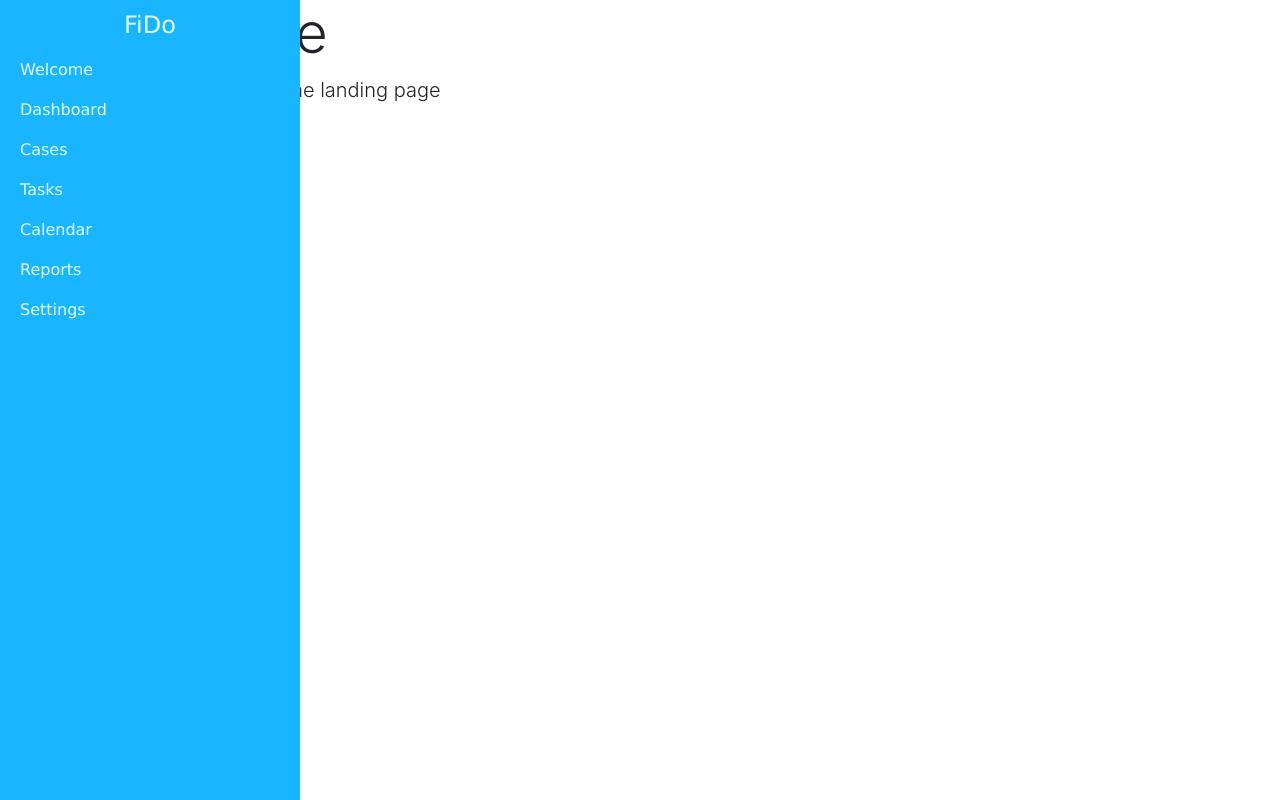
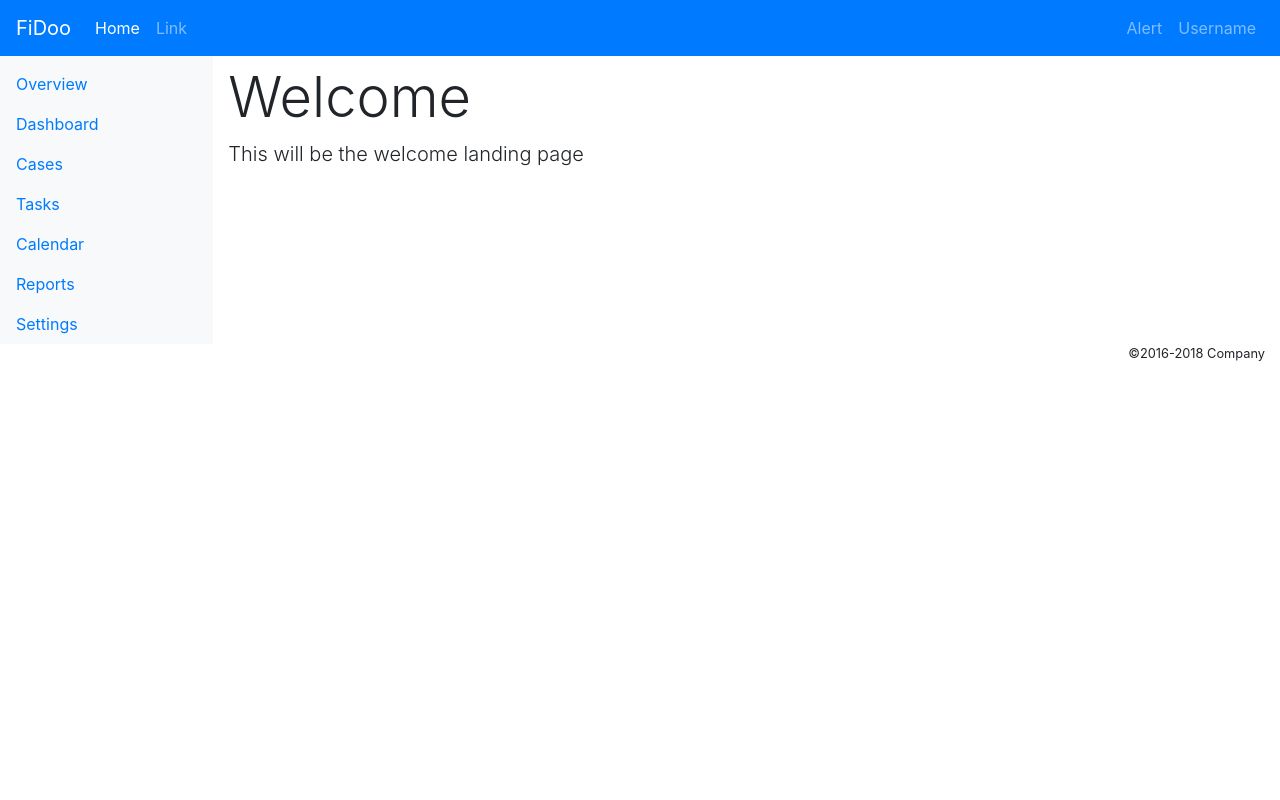
Before and after one commit to djarbo/sub4software, an Angular app in the folder angular-client/: page / in a window 1280 px wide. Built offline with nearby package versions, Linux system fonts and the light colour scheme.

Commit message:
Cleaned up app component, moved navbar scss/html to own component

```diff
--- a/angular-client/src/app/app.component.html
+++ b/angular-client/src/app/app.component.html
@@ -1,29 +1,56 @@
-<!--<router-outlet name="sidebar"></router-outlet>-->
-<html>
-    <head>
-    </head>
+<script js>
+    $(document).ready(function() {
 
-    <body>
-        <div class="nav-side-menu">
-            <div class="brand">FiDo</div>
-            <i class="fa fa-bars fa-2x toggle-btn" data-toggle="collapse" data-target="#menu-content"></i>
+        $('[data-toggle=offcanvas]').click(function() {
+          $('.row-offcanvas').toggleClass('active');
+        });
+    });
+</script>
 
-                <div class="menu-list">
+<app-navbar></app-navbar>
+<div class="container-fluid" id="main">
+    <div class="row row-offcanvas row-offcanvas-left">
+        <!--<app-sidebar></app-sidebar>-->
+        <div class="col-md-3 col-lg-2 sidebar-offcanvas bg-light pl-0" id="sidebar" role="navigation">
+            <app-sidebar></app-sidebar>
+        </div>
+        <!--/col-->
 
-                    <ul id="menu-content" class="menu-content collapse out">
-                        <a routerLink="/"><li>Welcome</li></a>
-                        <a routerLink="/dashboard"><li>Dashboard</li></a>
-                        <a routerLink="/cases"><li>Cases</li></a>
-                        <a routerLink="/tasks"><li>Tasks</li></a>
-                        <a routerLink="/calendar"><li>Calendar</li></a>
-                        <a routerLink="/reports"><li>Reports</li></a>
-                        <a routerLink="/settings"><li>Settings</li></a>
-                    </ul>
-             </div>
+        <div class="col main pt-5 mt-3">
+            <router-outlet></router-outlet>
         </div>
+        <!--/main col-->
+    </div>
 
-        <div class="container">
-          <router-outlet></router-outlet>
+</div>
+<!--/.container-->
+<footer class="container-fluid">
+    <p class="text-right small">©2016-2018 Company</p>
+</footer>
+
+
+<!-- Modal -->
+<div class="modal fade" id="myModal" tabindex="-1" role="dialog">
+    <div class="modal-dialog" role="document">
+        <div class="modal-content">
+            <div class="modal-header">
+                <h4 class="modal-title" id="myModalLabel">Modal</h4>
+                <button type="button" class="close" data-dismiss="modal" aria-label="Close">
+                    <span aria-hidden="true">×</span>
+                    <span class="sr-only">Close</span>
+                </button>
+            </div>
+            <div class="modal-body">
+                <p>This is a dashboard layout for Bootstrap 4. This is an example of the Modal component which you can use to show content.
+                Any content can be placed inside the modal and it can use the Bootstrap grid classes.</p>
+                <p>
+                    <a href="https://www.codeply.com/go/KrUO8QpyXP" target="_ext">Grab the code at Codeply</a>
+                </p>
+            </div>
+            <div class="modal-footer">
+                <button type="button" class="btn btn-secondary" data-dismiss="modal">Close</button>
+                <button type="button" class="btn btn-primary-outline" data-dismiss="modal">OK</button>
+            </div>
         </div>
-    </body>
-</html>
+    </div>
+</div>
--- a/angular-client/src/app/app.component.scss
+++ b/angular-client/src/app/app.component.scss
@@ -1,149 +1,158 @@
-$menuBgColor : #19b6ff;
-$menuTextColor : #e1ffff;
-$menuHoverBgColor : #4f5b69;
-$menuActiveBgColor : #bdf5ff;
-$menuActiveTextColor : black;
-
-.nav-side-menu {
-  overflow: auto;
-  font-family: verdana;
-  font-size: 16px;
-  font-weight: 200;
-  background-color: $menuBgColor;
-  position: fixed;
-  top: 0px;
-  width: 300px;
-  height: 100%;
-  color: $menuTextColor;
+body, html {
+  height:100%;
 }
 
-.nav-side-menu .brand {
-  background-color: $menuBgColor;
-  line-height: 50px;
-  display: block;
-  text-align: center;
-  font-size: 24px;
-}
-.nav-side-menu .toggle-btn {
-  display: none;
-}
-.nav-side-menu ul,
-.nav-side-menu li {
-  list-style: none;
-  padding: 0px;
-  margin: 0px;
-  line-height: 40px;
-  cursor: pointer;
-  /*
-    .collapsed{
-       .arrow:before{
-                 font-family: FontAwesome;
-                 content: "\f053";
-                 display: inline-block;
-                 padding-left:10px;
-                 padding-right: 10px;
-                 vertical-align: middle;
-                 float:right;
-            }
-     }
-*/
-}
-.nav-side-menu ul :not(collapsed) .arrow:before,
-.nav-side-menu li :not(collapsed) .arrow:before {
-  font-family: FontAwesome;
-  content: "\f078";
-  display: inline-block;
-  padding-left: 10px;
-  padding-right: 10px;
-  vertical-align: middle;
-  float: right;
-}
-.nav-side-menu ul .active,
-.nav-side-menu li .active {
-  background-color: $menuActiveBgColor;
-  color: $menuActiveTextColor;
-}
-.nav-side-menu ul .sub-menu li.active,
-.nav-side-menu li .sub-menu li.active {
-  color: #d19b3d;
-}
-.nav-side-menu ul .sub-menu li.active a,
-.nav-side-menu li .sub-menu li.active a {
-  color: $menuActiveTextColor;
-}
-.nav-side-menu ul .sub-menu li,
-.nav-side-menu li .sub-menu li {
-  background-color: #181c20;
-  border: none;
-  line-height: 28px;
-  border-bottom: 1px solid #23282e;
-  margin-left: 0px;
-}
-.nav-side-menu ul .sub-menu li:hover,
-.nav-side-menu li .sub-menu li:hover {
-  background-color: #020203;
-}
-.nav-side-menu ul .sub-menu li:before,
-.nav-side-menu li .sub-menu li:before {
-  font-family: FontAwesome;
-  content: "\f105";
-  display: inline-block;
-  padding-left: 10px;
-  padding-right: 10px;
-  vertical-align: middle;
-}
-.nav-side-menu li {
-  padding-left: 20px;
-}
-.nav-side-menu a li {
-  text-decoration: none;
-  color: $menuTextColor;
-}
-.nav-side-menu a li i {
-  padding-left: 10px;
-  width: 20px;
-  padding-right: 20px;
-}
-.nav-side-menu li:hover {
-  background-color: $menuHoverBgColor;
-  -webkit-transition: all 1s ease;
-  -moz-transition: all 1s ease;
-  -o-transition: all 1s ease;
-  -ms-transition: all 1s ease;
-  transition: all 1s ease;
-}
-@media (max-width: 767px) {
-  .nav-side-menu {
+/*
+ * Off Canvas sidebar at medium breakpoint
+ * --------------------------------------------------
+ */
+@media screen and (max-width: 992px) {
+
+  .row-offcanvas {
     position: relative;
-    width: 100%;
-    margin-bottom: 10px;
+    -webkit-transition: all 0.25s ease-out;
+    -moz-transition: all 0.25s ease-out;
+    transition: all 0.25s ease-out;
   }
-  .nav-side-menu .toggle-btn {
-    display: block;
-    cursor: pointer;
+
+  .row-offcanvas-left
+  .sidebar-offcanvas {
+    left: -33%;
+  }
+
+  .row-offcanvas-left.active {
+    left: 33%;
+    margin-left: -6px;
+  }
+
+  .sidebar-offcanvas {
     position: absolute;
-    right: 10px;
-    top: 10px;
-    z-index: 10 !important;
-    padding: 3px;
-    background-color: #ffffff;
-    color: #000;
-    width: 40px;
-    text-align: center;
-  }
-  .brand {
-    text-align: left !important;
-    font-size: 22px;
-    padding-left: 20px;
-    line-height: 50px !important;
+    top: 0;
+    width: 33%;
+    height: 100%;
   }
 }
-@media (min-width: 767px) {
-  .nav-side-menu .menu-list .menu-content {
-    display: block;
+
+/*
+ * Off Canvas wider at sm breakpoint
+ * --------------------------------------------------
+ */
+@media screen and (max-width: 34em) {
+  .row-offcanvas-left
+  .sidebar-offcanvas {
+    left: -45%;
+  }
+
+  .row-offcanvas-left.active {
+    left: 45%;
+    margin-left: -6px;
+  }
+
+  .sidebar-offcanvas {
+    width: 45%;
   }
 }
-body {
-  margin: 0px;
-  padding: 0px;
+
+.card {
+    overflow:hidden;
 }
+
+.card-body .rotate {
+    z-index: 8;
+    float: right;
+    height: 100%;
+}
+
+.card-body .rotate i {
+    color: rgba(20, 20, 20, 0.15);
+    position: absolute;
+    left: 0;
+    left: auto;
+    right: -10px;
+    bottom: 0;
+    display: block;
+    -webkit-transform: rotate(-44deg);
+    -moz-transform: rotate(-44deg);
+    -o-transform: rotate(-44deg);
+    -ms-transform: rotate(-44deg);
+    transform: rotate(-44deg);
+}
+body, html {
+  height:100%;
+}
+
+/*
+ * Off Canvas sidebar at medium breakpoint
+ * --------------------------------------------------
+ */
+@media screen and (max-width: 992px) {
+
+  .row-offcanvas {
+    position: relative;
+    -webkit-transition: all 0.25s ease-out;
+    -moz-transition: all 0.25s ease-out;
+    transition: all 0.25s ease-out;
+  }
+
+  .row-offcanvas-left
+  .sidebar-offcanvas {
+    left: -33%;
+  }
+
+  .row-offcanvas-left.active {
+    left: 33%;
+    margin-left: -6px;
+  }
+
+  .sidebar-offcanvas {
+    position: absolute;
+    top: 0;
+    width: 33%;
+    height: 100%;
+  }
+}
+
+/*
+ * Off Canvas wider at sm breakpoint
+ * --------------------------------------------------
+ */
+@media screen and (max-width: 34em) {
+  .row-offcanvas-left
+  .sidebar-offcanvas {
+    left: -45%;
+  }
+
+  .row-offcanvas-left.active {
+    left: 45%;
+    margin-left: -6px;
+  }
+
+  .sidebar-offcanvas {
+    width: 45%;
+  }
+}
+
+.card {
+    overflow:hidden;
+}
+
+.card-body .rotate {
+    z-index: 8;
+    float: right;
+    height: 100%;
+}
+
+.card-body .rotate i {
+    color: rgba(20, 20, 20, 0.15);
+    position: absolute;
+    left: 0;
+    left: auto;
+    right: -10px;
+    bottom: 0;
+    display: block;
+    -webkit-transform: rotate(-44deg);
+    -moz-transform: rotate(-44deg);
+    -o-transform: rotate(-44deg);
+    -ms-transform: rotate(-44deg);
+    transform: rotate(-44deg);
+}
```
